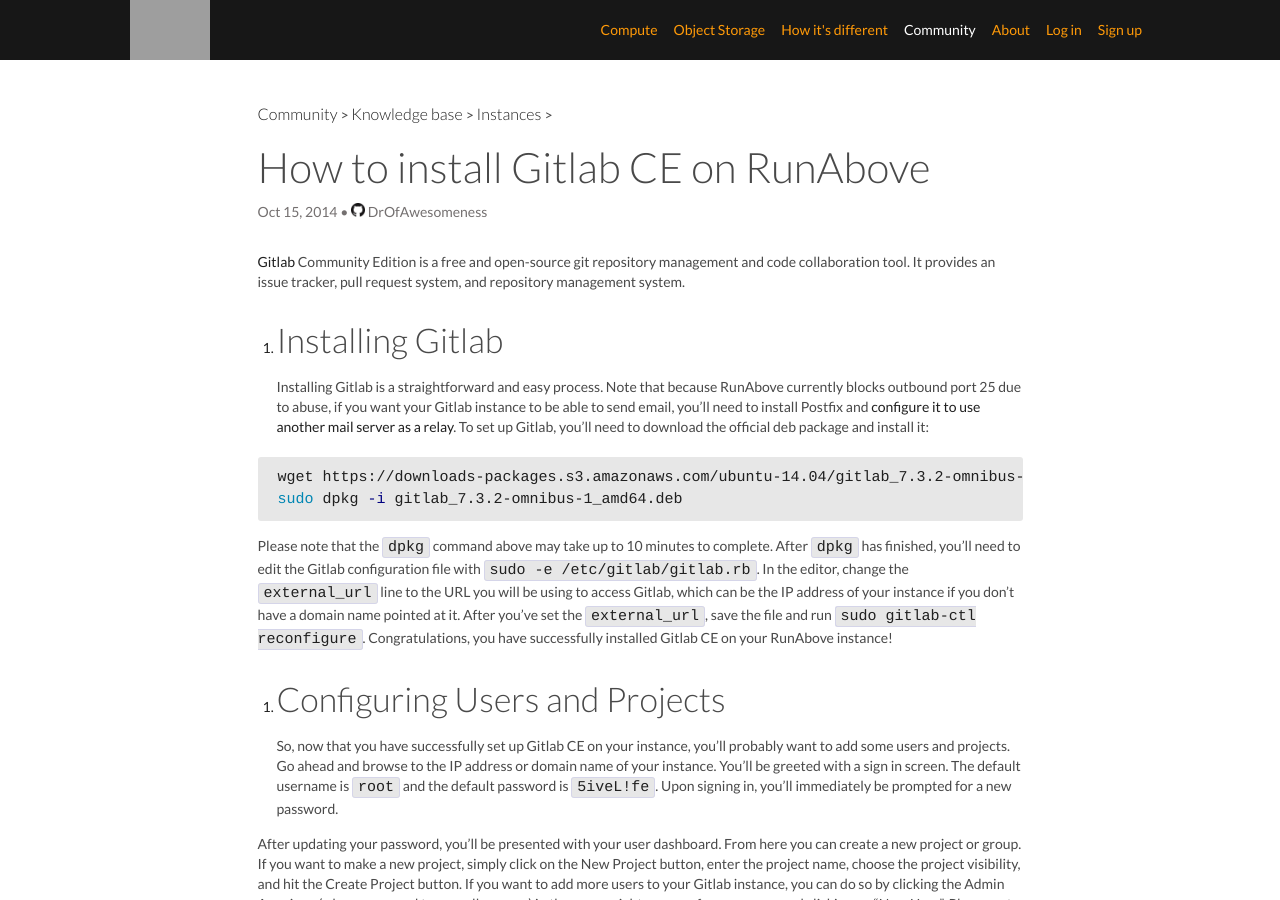
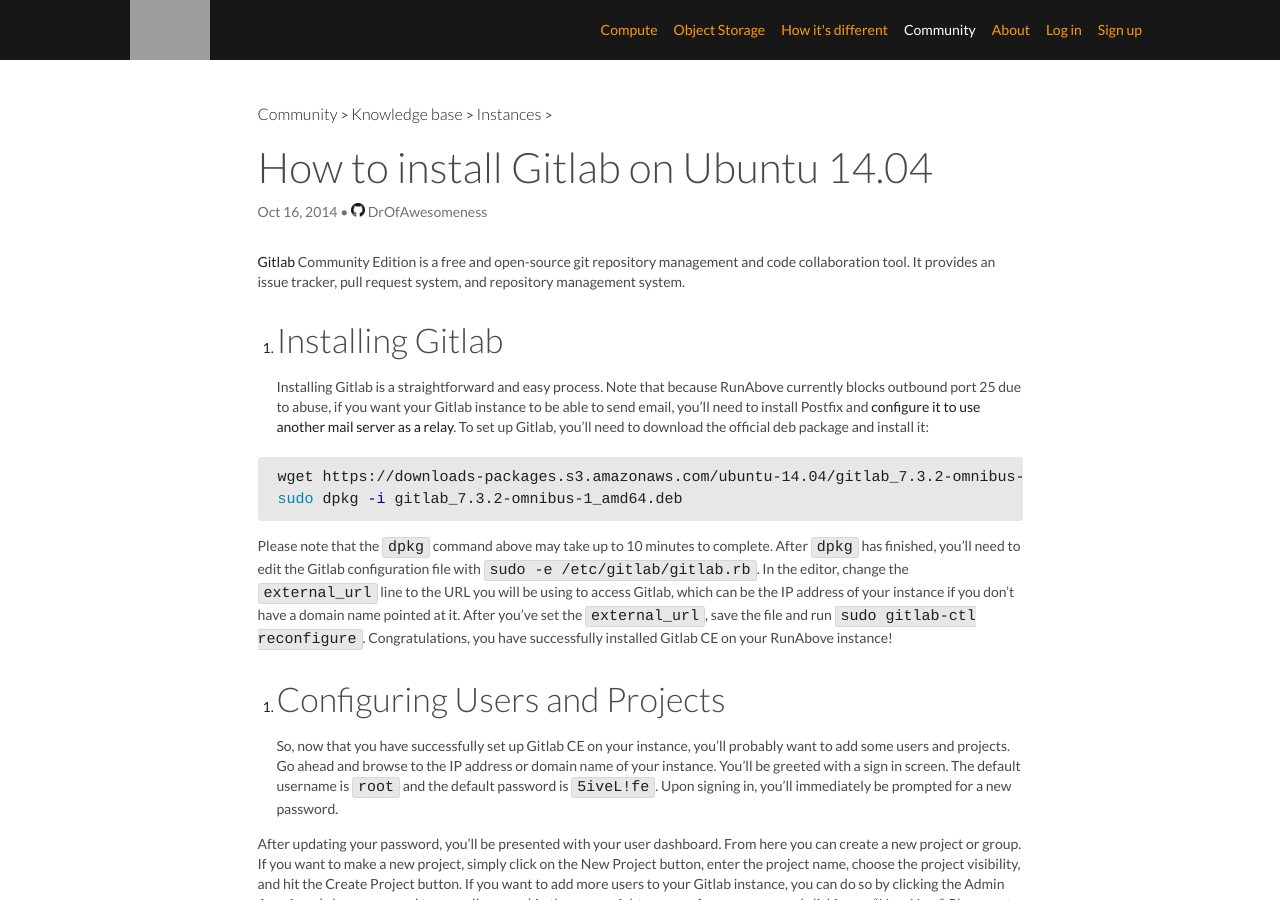
Before and after one commit to ovhlabs/knowledge-base, a Jekyll site: the page built from en/_posts/2014-10-16-how-to-install-gitlab.md, in a window 1280 px wide and 900 px high. Built offline with Jekyll 4.4.1, drawn with Linux system fonts in a browser that asks for light colours; Markdown is read by kramdown in place of the engine named in the settings; comment, search, counter and statistics services are not loaded; grey boxes are pictures that could not be loaded.

Commit message:
Rename Gitlab post

```diff
--- a/en/_posts/2014-10-15-how-to-install-gitlab-ce-on-runabove.md
+++ b/en/_posts/2014-10-16-how-to-install-gitlab.md
@@ -1,6 +1,6 @@
 ---
 layout: post
-title: "How to install Gitlab CE on RunAbove"
+title: "How to install Gitlab on Ubuntu 14.04"
 categories: Instances
 author: DrOfAwesomeness
 lang: en
```
